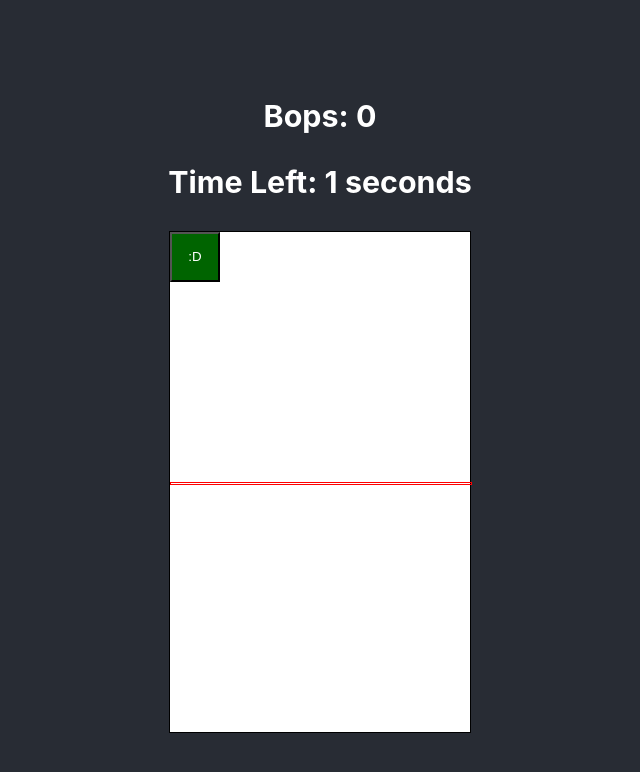
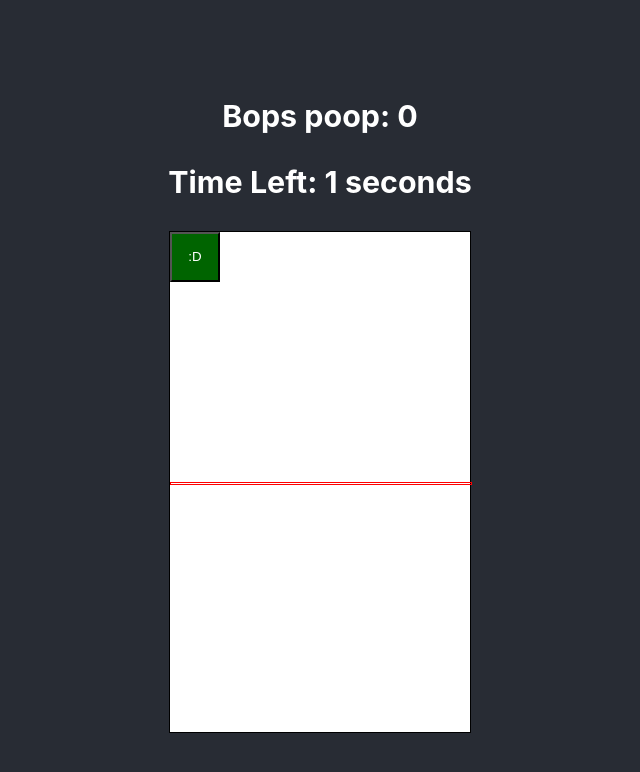
Before and after one commit to bungernt12/dot-bop, a React (Create React App) app: page / in a window 1280 px wide. Shown: the top 772 px of the page, without its empty margins (320-960 px from the left). Built offline with nearby package versions, Linux system fonts and the light colour scheme.

Commit message:
Test commit for deployment check

```diff
--- a/src/Components/ScoreBoard.js
+++ b/src/Components/ScoreBoard.js
@@ -20,7 +20,7 @@ const ScoreBoard = (props) => {
 
   return (
     <div>
-      <h3>Bops: {props.bopCount}</h3>
+      <h3>Bops poop: {props.bopCount}</h3>
       {/* Display the time left */}
       <h3>Time Left: {timeLeft} seconds</h3>
     </div>
```
